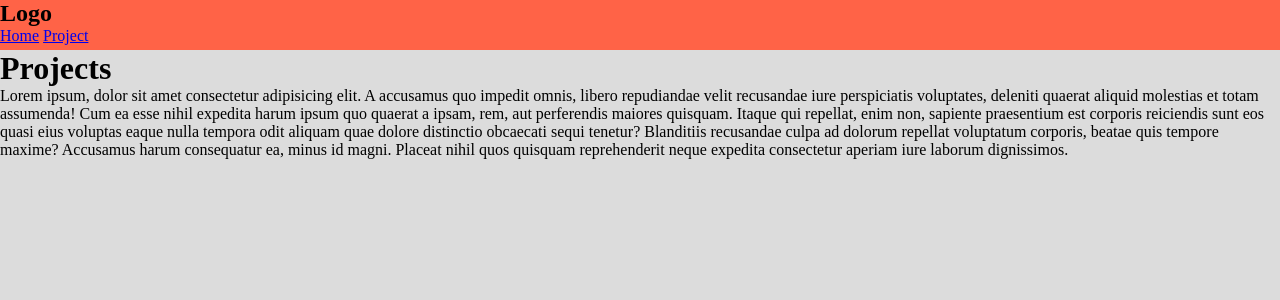
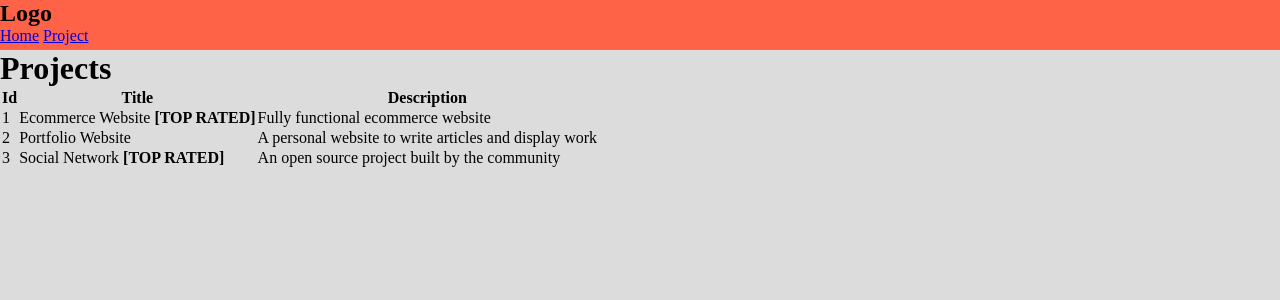
Before and after one commit to Mahmud-Alam/devsearchlive, a Django app: page / in a window 1280 px wide. Shown: the top 300 px of the page. Run offline with Django 3.2, Linux system fonts and the light colour scheme.

Commit message:
first session completed

```diff
--- a/projects/templates/projects/projects.html
+++ b/projects/templates/projects/projects.html
@@ -12,7 +12,37 @@
 
     {% block content%}
     <h1>Projects</h1>
+    <!-- <h2>Name : {{name}} </h2>
+    {% if age < 20%}
+    <h4>{{name}} is a teenager.</h4>
+    {%elif age == 20%}
+    <h4>{{name}} is  20</h4>
+    {% else%}
+    <h4>{{name}} age is {{age}}.</h4>
     <p>Lorem ipsum, dolor sit amet consectetur adipisicing elit. A accusamus quo impedit omnis, libero repudiandae velit recusandae iure perspiciatis voluptates, deleniti quaerat aliquid molestias et totam assumenda! Cum ea esse nihil expedita harum ipsum quo quaerat a ipsam, rem, aut perferendis maiores quisquam. Itaque qui repellat, enim non, sapiente praesentium est corporis reiciendis sunt eos quasi eius voluptas eaque nulla tempora odit aliquam quae dolore distinctio obcaecati sequi tenetur? Blanditiis recusandae culpa ad dolorum repellat voluptatum corporis, beatae quis tempore maxime? Accusamus harum consequatur ea, minus id magni. Placeat nihil quos quisquam reprehenderit neque expedita consectetur aperiam iure laborum dignissimos.</p>
+    {%endif%} -->
+
+
+    <table>
+        <thead>
+            <tr>
+                <th>Id</th>
+                <th>Title</th>
+                <th>Description</th>
+            </tr>
+        </thead>
+        <tbody>
+            {% for i in projects %}
+            <tr>
+                <td>{{i.id}}</td>
+                <td>{{i.title}}{%if i.topRated%}<strong> [TOP RATED] </strong>{%endif%}</td>
+                <td>{{i.description}}</td>
+            </tr>
+            {%endfor%}
+        </tbody>
+    </table>
+
+
     {% endblock content%}
 </body>
 </html>
--- a/projects/views.py
+++ b/projects/views.py
@@ -1,5 +1,26 @@
 from django.shortcuts import render
 from django.http import HttpResponse
+
+projectsList = [
+    {
+        'id': '1',
+        'title': 'Ecommerce Website',
+        'description': 'Fully functional ecommerce website',
+        'topRated': True
+    },
+    {
+        'id': '2',
+        'title': 'Portfolio Website',
+        'description': 'A personal website to write articles and display work',
+        'topRated': False
+    },
+    {
+        'id': '3',
+        'title': 'Social Network',
+        'description': 'An open source project built by the community',
+        'topRated': True
+    }
+]
 
 def home(request):
     return HttpResponse("Welcome to Mahmud Alam's website!")
@@ -8,11 +29,22 @@ def home(request):
 #     return HttpResponse('This is our projects page')
 
 def projects(request):
-    return render(request, 'projects/projects.html')
+    #name = 'Mahmud Alam'
+    #age  = 22
+    #context = {'name':name,'age':age}
+    context = {'projects':projectsList}
+    return render(request, 'projects/projects.html',context)
 
 
 #def project(request,pk):
 #    return HttpResponse('Project page: '+str(pk))
 
-def project(request,pk):
-    return render(request, 'projects/single-project.html')
+#def project(request,pk):
+#    return render(request, 'projects/single-project.html')
+
+def project(request, pk):
+    projectObject = None
+    for i in projectsList:
+        if i['id'] == pk:
+            projectObject = i
+    return render(request, 'projects/single-project.html',{'project':projectObject})
```
Also changed, not shown: projects/templates/projects/single-project.html (+2 -3 lines).
